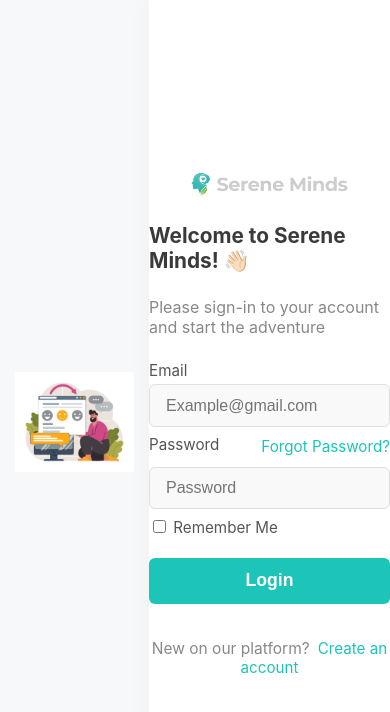
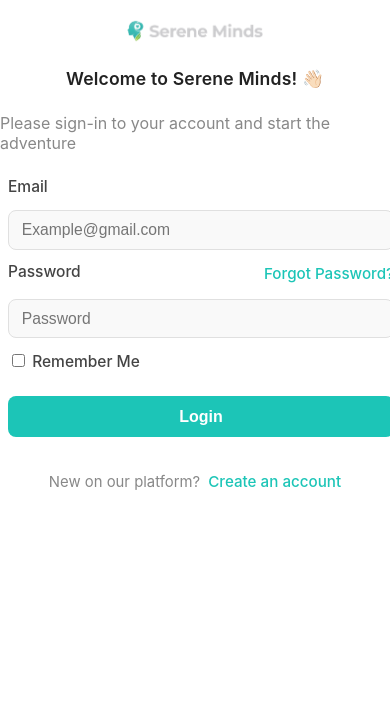
Before and after one commit to sheghurahmathullah/sereneminds-frontend, a React (Create React App) app: page /login in a window 390 px wide. Shown: the top 712 px of the page. Built offline with nearby package versions, Linux system fonts and the light colour scheme.

Commit message:
auth page responsive update

```diff
--- a/src/pages/Auth/Auth.css
+++ b/src/pages/Auth/Auth.css
@@ -2,6 +2,8 @@
   display: flex;
   min-height: 100vh;
   background: #fafbfc;
+  justify-content: center;
+  align-items: center;
 }
 
 .auth-illustration {
@@ -10,11 +12,15 @@
   align-items: center;
   justify-content: center;
   background: #f6f8fa;
+  border-radius: 18px 0 0 18px;
+  box-shadow: none;
 }
 
 .auth-illustration img {
-  max-width: 80%;
+  max-width: 70%;
   height: auto;
+  border-radius: 12px;
+  box-shadow: none;
 }
 
 .auth-form-section {
@@ -24,7 +30,10 @@
   justify-content: center;
   align-items: center;
   background: #fff;
-  box-shadow: 0 0 24px 0 rgba(0, 0, 0, 0.04);
+  box-shadow: 0 2px 24px 0 rgba(0, 0, 0, 0.04);
+  border-radius: 0 18px 18px 0;
+  padding: 2.5rem 2rem;
+  min-width: 320px;
 }
 
 .auth-logo {
@@ -34,6 +43,7 @@
   margin-bottom: 1.5rem;
   display: flex;
   align-items: center;
+  justify-content: center;
 }
 
 .auth-logo .brand {
@@ -44,13 +54,16 @@
 .auth-form-section h2 {
   margin: 0 0 0.5rem 0;
   font-size: 1.3rem;
-  color: #3a3a3a;
+  color: #222;
+  font-weight: 600;
+  letter-spacing: 0.01em;
 }
 
 .auth-form-section p {
   color: #888;
   margin-bottom: 1.5rem;
   font-size: 1rem;
+  font-weight: 400;
 }
 
 .auth-form {
@@ -58,31 +71,37 @@
   max-width: 320px;
   display: flex;
   flex-direction: column;
+  gap: 0.7rem;
+  background: none;
+  box-shadow: none;
 }
 
 .auth-form label {
-  margin-bottom: 0.3rem;
-  color: #555;
-  font-size: 0.95rem;
+  margin-bottom: 0.2rem;
+  color: #444;
+  font-size: 0.97rem;
+  font-weight: 500;
 }
 
 .auth-form input[type="email"],
 .auth-form input[type="password"],
 .auth-form input[type="text"] {
   padding: 0.7rem 1rem;
-  margin-bottom: 0.5rem;
+  margin-bottom: 0.1rem;
   border: 1px solid #e0e0e0;
-  border-radius: 6px;
+  border-radius: 8px;
   font-size: 1rem;
   background: #f9f9f9;
   outline: none;
   transition: border 0.2s;
+  box-shadow: none;
 }
 
 .auth-form input[type="email"]:focus,
 .auth-form input[type="password"]:focus,
 .auth-form input[type="text"]:focus {
   border: 1.5px solid #1cc5b7;
+  background: #fff;
 }
 
 .auth-form input[type="email"].error,
@@ -101,7 +120,7 @@
 .error-message {
   color: #e74c3c;
   font-size: 0.85rem;
-  margin-bottom: 0.5rem;
+  margin-bottom: 0.2rem;
   display: block;
 }
 
@@ -109,7 +128,7 @@
   display: flex;
   justify-content: space-between;
   align-items: center;
-  margin-bottom: 0.5rem;
+  margin-bottom: 0.2rem;
 }
 
 .auth-link {
@@ -117,6 +136,7 @@
   text-decoration: none;
   font-size: 0.95rem;
   transition: color 0.2s;
+  font-weight: 500;
 }
 
 .auth-link:hover {
@@ -128,7 +148,7 @@
   background: #1cc5b7;
   color: #fff;
   border: none;
-  border-radius: 6px;
+  border-radius: 8px;
   padding: 0.8rem 0;
   font-size: 1.1rem;
   font-weight: 600;
@@ -136,6 +156,7 @@
   margin-top: 0.5rem;
   margin-bottom: 1rem;
   transition: background 0.2s;
+  box-shadow: none;
 }
 
 .auth-btn:hover:not(:disabled) {
@@ -152,8 +173,85 @@
   font-size: 0.97rem;
   color: #888;
   margin-top: 1.2rem;
+  font-weight: 400;
 }
 
 .auth-footer span {
   margin-right: 0.5rem;
 }
+
+@media (max-width: 900px) {
+  .auth-container {
+    flex-direction: column;
+    min-height: unset;
+    height: auto;
+    box-shadow: none;
+    border-radius: 0;
+    align-items: flex-start;
+  }
+  .auth-illustration {
+    display: none;
+  }
+  .auth-form-section {
+    flex: none;
+    width: 100%;
+    min-height: unset;
+    box-shadow: none;
+    border-radius: 0;
+    padding: 2rem 0 2rem 0;
+    margin: 0 auto;
+  }
+  .auth-form {
+    max-width: 95vw;
+    min-width: 0;
+    margin: 0 auto;
+  }
+}
+
+@media (max-width: 600px) {
+  .auth-container {
+    flex-direction: column;
+    min-height: unset;
+    height: auto;
+    box-shadow: none;
+    border-radius: 0;
+    align-items: flex-start;
+  }
+  .auth-illustration {
+    display: none;
+  }
+  .auth-form-section {
+    flex: none;
+    width: 100%;
+    min-height: unset;
+    box-shadow: none;
+    border-radius: 0;
+    padding: 1rem 0 1.5rem 0;
+    margin: 0 auto;
+  }
+  .auth-form {
+    max-width: 99vw;
+    min-width: 0;
+    padding: 0 0.5rem;
+    margin: 0 auto;
+  }
+  .auth-logo img {
+    height: 28px !important;
+  }
+  .auth-form-section h2 {
+    font-size: 1.1rem;
+  }
+  .auth-form input[type="email"],
+  .auth-form input[type="password"],
+  .auth-form input[type="text"] {
+    font-size: 0.98rem;
+    padding: 0.6rem 0.8rem;
+  }
+  .auth-btn {
+    font-size: 1rem;
+    padding: 0.7rem 0;
+  }
+  .auth-footer {
+    font-size: 0.93rem;
+  }
+}
```
